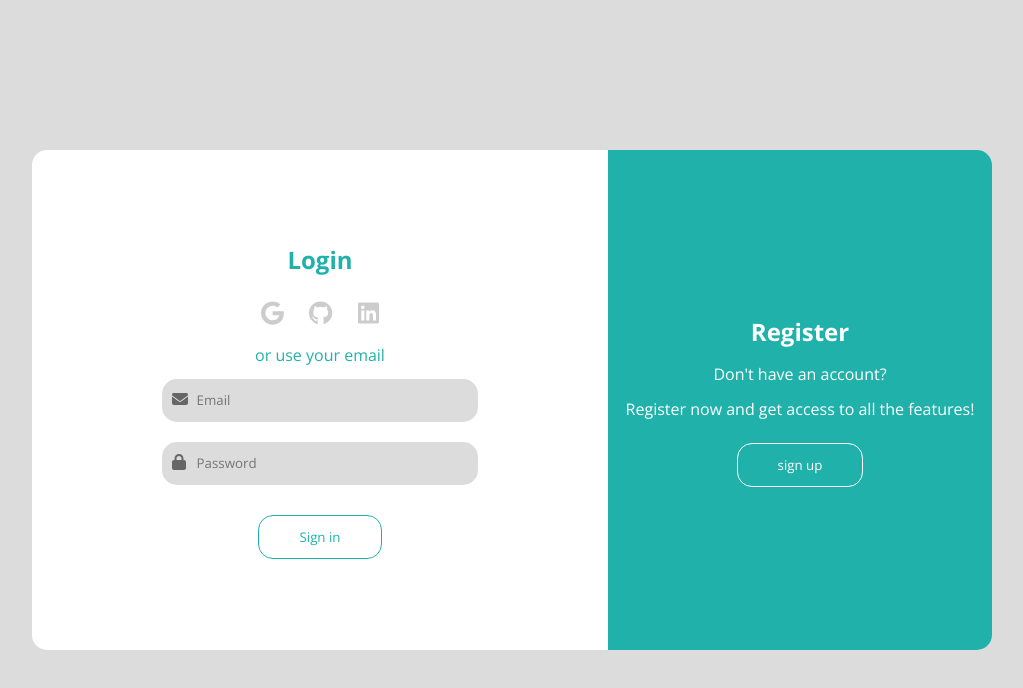
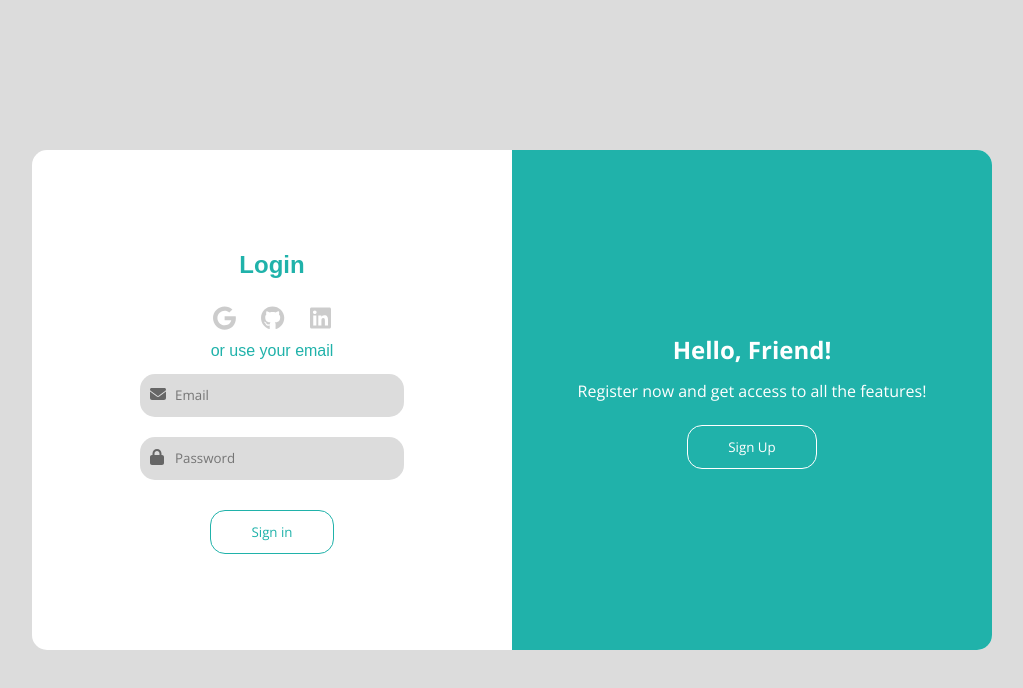
Before and after one commit to joaofelipe016/financial-manager-front, an Angular app: page /login in a window 1280 px wide. Shown: the top 688 px of the page, without its empty margins (128-1151 px from the left). Built offline with nearby package versions, Linux system fonts and the light colour scheme.

Commit message:
Arrumando minha tela de login

```diff
--- a/src/app/view/login/login.component.css
+++ b/src/app/view/login/login.component.css
@@ -15,31 +15,106 @@
   width: 75%;
   height: 500px;
   overflow: hidden;
+  position: relative;
 }
 
-.content::before {
-  content: "";
+.form-container {
   position: absolute;
-  width: 40%;
+  width: 50%;
   height: 100%;
-  left: 60%;
-  background-color:	#20B2AA;
+  display: flex;
+  align-items: center;
+  justify-content: center;
+  transition: all 0.6s ease-in-out;
 }
 
-.login {
-  display: flex;
-  position: absolute;
+.sign-in {
+  left: 0;
+  z-index: 2;
 }
 
-.login-first {
-  display: flex;
-  flex-direction: column;
-  justify-content: center;
-  align-items: center;
+.sign-up {
+  left: 0;
+  opacity: 0;
+  z-index: 1;
+  visibility: hidden;
+}
+
+.right-panel-active .sign-in {
+  transform: translateX(100%);
+  opacity: 0;
+  visibility: hidden;
+}
+
+.right-panel-active .sign-up {
+  transform: translateX(100%);
+  opacity: 1;
+  z-index: 5;
+  visibility: visible;
+}
+
+.overlay-container {
+  position: absolute;
+  top: 0;
+  left: 50%;
   width: 50%;
   height: 100%;
-  flex: 1 0 60%;
+  overflow: hidden;
+  transition: transform 0.6s ease-in-out;
+  z-index: 100;
 }
+
+.right-panel-active .overlay-container {
+  transform: translateX(-100%);
+}
+
+.overlay {
+  background: #20B2AA;
+  position: relative;
+  left: -100%;
+  height: 100%;
+  width: 200%;
+  transform: translateX(0);
+  transition: transform 0.6s ease-in-out;
+}
+
+.right-panel-active .overlay {
+  transform: translateX(50%);
+}
+
+.overlay-panel {
+  position: absolute;
+  display: flex;
+  align-items: center;
+  justify-content: center;
+  flex-direction: column;
+  padding: 0 40px;
+  text-align: center;
+  top: 0;
+  height: 100%;
+  width: 50%;
+  transform: translateX(0);
+  transition: transform 0.6s ease-in-out;
+}
+
+.overlay-left {
+  transform: translateX(-20%);
+}
+
+.right-panel-active .overlay-left {
+  transform: translateX(0);
+}
+
+.overlay-right {
+  right: 0;
+  transform: translateX(0);
+}
+
+.right-panel-active .overlay-right {
+  transform: translateX(20%);
+}
+
+/* Your original styles */
 .form {
   display: flex;
   flex-direction: column;
@@ -79,9 +154,7 @@
   display: flex;
   flex-direction: column;
   margin: 10px 0;
-}
-
-.form-group input {
+}.form-group input {
   outline: none;
   border: none;
   background-color: #dcdcdc;
@@ -89,9 +162,32 @@
   padding: 14px 35px;
   width: 100%;
   margin: 0 auto;
+  transition: all 0.3s ease;
 }
 
-.form-group input::placeholder{
+.form-group input:focus {
+  box-shadow: 0 0 0 2px #20B2AA;
+}
+
+.input-container {
+  position: relative;
+  display: flex;
+  align-items: center;
+}
+
+.input-icon {
+  position: absolute;
+  left: 10px;
+  color: #666;
+  transition: color 0.3s ease;
+  z-index: 2;
+}
+
+.input-container:focus-within .input-icon {
+  color: #20B2AA;
+}
+
+.form-group input::placeholder {
   font-family: 'Open Sans', sans-serif;
   font-weight: 300;
 }
@@ -109,7 +205,7 @@
 }
 
 .form-control {
-  padding-left: 35px; /* espaço para o ícone */
+  padding-left: 35px;
   width: 100%;
 }
 
@@ -125,7 +221,7 @@
 .button-secondary {
   border: 1px solid #20B2AA;
   border-radius: 15px;
-  color:#20B2AA;
+  color: #20B2AA;
   padding: 12px 40px;
 }
 
@@ -135,26 +231,40 @@
 }
 
 .button-primary {
+  border: 1px solid #20B2AA;
+  border-radius: 15px;
+  color: #20B2AA;
+  padding: 12px 40px;
+}
+
+.button-primary:hover {
+  background-color: #20B2AA;
+  color: white;
+}
+
+.button-ghost {
   border: 1px solid white;
   border-radius: 15px;
   color: white;
   padding: 12px 40px;
 }
 
-.button-primary:hover {
+.button-ghost:hover {
   background-color: white;
   color: #20B2AA;
 }
 
-.title {
+.title-primary {
   font-family: 'Open Sans', sans-serif;
   font-weight: 700;
+  color: white;
 }
 
-.text {
+.text-primary {
   font-family: 'Open Sans', sans-serif;
   font-weight: 300;
   margin-top: 10px;
+  color: white;
 }
 
 .color-primary {
@@ -164,14 +274,3 @@
 .color-secondary {
   color: #20B2AA;
 }
-
-.login-second {
-  position: relative;
-  display: flex;
-  flex-direction: column;
-  justify-content: center;
-  align-items: center;
-  width: 50%;
-  height: 100%;
-  flex: 1 0 40%;
-}
--- a/src/app/view/login/login.component.html
+++ b/src/app/view/login/login.component.html
@@ -1,9 +1,42 @@
 <div class="container" [formGroup]="formGroup">
-  <div class="login content">
-    <div class="login-first">
-      <h2 class="title color-secondary">Login</h2>
+  <div class="login content" [ngClass]="{'right-panel-active': isRightPanelActive}">
+    <!-- Sign Up Form -->
+    <div class="form-container sign-up">
+      <form class="form" [formGroup]="signUpForm">
+        <h2 class="title color-secondary">Create Account</h2>
+        <div class="form-group">
+          <div class="input-container">
+            <fa-icon [icon]="faUser" class="input-icon"></fa-icon>
+            <input type="text" class="form-control" formControlName="nome" placeholder="Name"/>
+          </div>
+        </div>
+        <div class="form-group">
+          <div class="input-container">
+            <fa-icon [icon]="faIdCard" class="input-icon"></fa-icon>
+            <input type="text" class="form-control" formControlName="cpf" placeholder="CPF" mask="000.000.000-00"/>
+          </div>
+        </div>
+        <div class="form-group">
+          <div class="input-container">
+            <fa-icon [icon]="faUser" class="input-icon"></fa-icon>
+            <input type="text" class="form-control" formControlName="username" placeholder="Username"/>
+          </div>
+        </div>
+        <div class="form-group">
+          <div class="input-container">
+            <fa-icon [icon]="faLock" class="input-icon"></fa-icon>
+            <input type="password" class="form-control" formControlName="password" placeholder="Password"/>
+          </div>
+        </div>
+        <button type="submit" class="button button-primary">Sign Up</button>
+      </form>
+    </div>
+
+    <!-- Sign In Form -->
+    <div class="form-container sign-in">
       <form class="form">
-        <ul class="list">
+        <h2 class="title color-secondary">Login</h2>
+        <ul class="list" *ngIf="iconsLoaded">
           <li class="list-item"><fa-icon [icon]="faGoogle"></fa-icon></li>
           <li class="list-item"><fa-icon [icon]="faGithub"></fa-icon></li>
           <li class="list-item"><fa-icon [icon]="faLinkedin"></fa-icon></li>
@@ -12,26 +45,34 @@
         <div class="form-group">
           <div class="input-container">
             <fa-icon [icon]="faEnvelope" class="input-icon"></fa-icon>
-            <input type="email" class="form-control" id="email" formControlName="scUsuario" placeholder="Email"/>
+            <input type="email" class="form-control" formControlName="scUsuario" placeholder="Email"/>
           </div>
         </div>
         <div class="form-group">
           <div class="input-container">
             <fa-icon [icon]="faLock" class="input-icon"></fa-icon>
-            <input type="password" class="form-control" id="password" formControlName="scSenha" placeholder="Password"/>
+            <input type="password" class="form-control" formControlName="scSenha" placeholder="Password"/>
           </div>
         </div>
         <button type="submit" class="button button-secondary" (click)="onSubmit()">Sign in</button>
       </form>
     </div>
-    <div class="login-second">
-      <h2 class="title color-primary">Register</h2>
-      <p class="text color-primary">Don't have an account?</p>
-      <p class="text color-primary">Register now and get access to all the features!</p>
-      <button class="button button-primary" (click)="openModal()">sign up</button>
-      <ng-template #modalContainer>
-        <app-cadastro></app-cadastro>
-      </ng-template>
+
+    <!-- Overlay -->
+    <div class="overlay-container">
+      <div class="overlay">
+        <div class="overlay-panel overlay-left">
+          <h2 class="title-primary">Welcome Back!</h2>
+          <p class="text-primary">Already have an account?</p>
+          <p class="text-primary">Sign in to keep connected with us</p>
+          <button class="button button-ghost" (click)="togglePanel()">Sign In</button>
+        </div>
+        <div class="overlay-panel overlay-right">
+          <h2 class="title-primary">Hello, Friend!</h2>
+          <p class="text-primary">Register now and get access to all the features!</p>
+          <button class="button button-ghost" (click)="togglePanel()">Sign Up</button>
+        </div>
+      </div>
     </div>
   </div>
 </div>
--- a/src/app/view/login/login.component.ts
+++ b/src/app/view/login/login.component.ts
@@ -1,12 +1,27 @@
 import { Component, OnInit, ViewChild, ViewContainerRef } from '@angular/core';
-import { ControlContainer, FormBuilder, FormGroup, FormGroupDirective, Validators } from '@angular/forms';
+import {
+  ControlContainer,
+  FormBuilder,
+  FormGroup,
+  FormGroupDirective,
+  Validators,
+} from '@angular/forms';
 import { ModalService } from 'src/app/services/modal.service';
 import { CadastroComponent } from '../cadastro/cadastro.component';
-import { faGithub, faGoogle, faLinkedin } from '@fortawesome/free-brands-svg-icons';
-import { faEnvelope, faLock } from '@fortawesome/free-solid-svg-icons';
+import {
+  faGithub,
+  faGoogle,
+  faLinkedin,
+} from '@fortawesome/free-brands-svg-icons';
+import {
+  faEnvelope,
+  faIdCard,
+  faLock,
+} from '@fortawesome/free-solid-svg-icons';
 import { AuthController } from 'src/app/controllers/auth.controller';
 import { AuthService } from 'src/app/services/auth.service';
 import { Router } from '@angular/router';
+import { faUser } from '@fortawesome/free-solid-svg-icons';
 
 @Component({
   selector: 'app-login',
@@ -15,20 +30,24 @@ import { Router } from '@angular/router';
   viewProviders: [
     {
       provide: ControlContainer,
-      useExisting: FormGroupDirective
-    }
-  ]
+      useExisting: FormGroupDirective,
+    },
+  ],
 })
-export class LoginComponent {
-  @ViewChild('modalContainer', { read: ViewContainerRef, static: true }) modalContainer!: ViewContainerRef;
-
+export class LoginComponent implements OnInit {
+  iconsLoaded = false;
+  @ViewChild('modalContainer', { read: ViewContainerRef, static: true })
+  modalContainer!: ViewContainerRef;
+  isRightPanelActive = false;
   formGroup: FormGroup;
+  signUpForm: FormGroup;
   faGithub = faGithub;
   faGoogle = faGoogle;
   faLinkedin = faLinkedin;
   faEnvelope = faEnvelope;
   faLock = faLock;
-
+  faUser = faUser;
+  faIdCard = faIdCard;
   constructor(
     private formBuilder: FormBuilder,
     private modalService: ModalService,
@@ -37,29 +56,53 @@ export class LoginComponent {
   ) {
     this.formGroup = this.formBuilder.group({
       scUsuario: ['', [Validators.required]],
-      scSenha: ['', [Validators.required]]
+      scSenha: ['', [Validators.required]],
+    });
+
+    this.signUpForm = this.formBuilder.group({
+      nome: ['', [Validators.required]],
+      cpf: ['', [Validators.required]],
+      username: ['', [Validators.required]],
+      password: ['', [Validators.required]],
     });
   }
-
   ngOnInit(): void {
     this.modalService.setViewContainerRef(this.modalContainer);
+    this.initializeIcons();
   }
-
-  openModal(): void{
+  private initializeIcons(): void {
+    Promise.resolve().then(() => {
+      this.faGoogle = faGoogle;
+      this.faGithub = faGithub;
+      this.faLinkedin = faLinkedin;
+      this.faUser = faUser;
+      this.faIdCard = faIdCard;
+      this.faLock = faLock;
+      this.faEnvelope = faEnvelope;
+      this.iconsLoaded = true;
+    });
+  }
+  togglePanel(): void {
+    this.isRightPanelActive = !this.isRightPanelActive;
+  }
+  openModal(): void {
     this.modalService.open(CadastroComponent, {
       title: 'Modal Title',
-      content: 'Modal Message'
+      content: 'Modal Message',
     });
   }
 
   onSubmit(): void {
-    this.authService.login(this.formGroup.value).then((response) => {
-      if(response.accessToken != null) {
-        this.router.navigate(['/home'])
-      }
-      console.log('Login realizado com sucesso');
-    }).catch(() => {
-      console.error('Erro ao fazer login');
-    });
+    this.authService
+      .login(this.formGroup.value)
+      .then((response) => {
+        if (response.accessToken != null) {
+          this.router.navigate(['/home']);
+        }
+        console.log('Login realizado com sucesso');
+      })
+      .catch(() => {
+        console.error('Erro ao fazer login');
+      });
   }
 }
```
